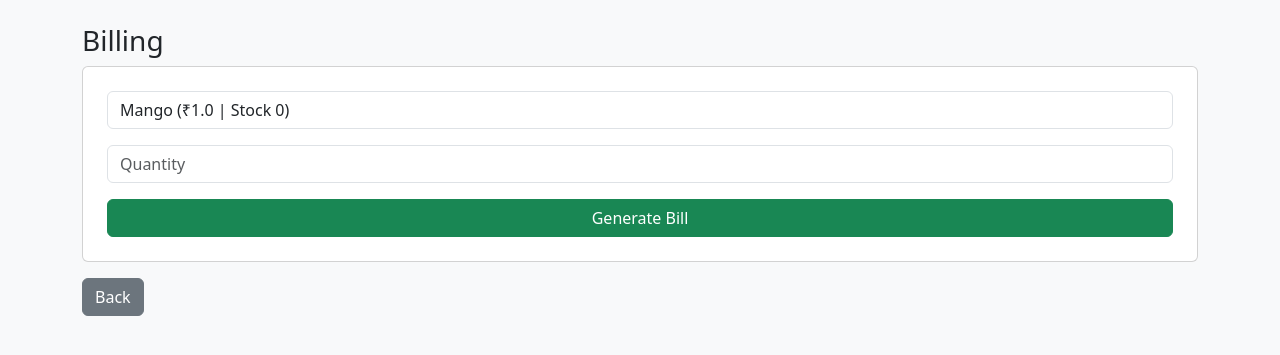
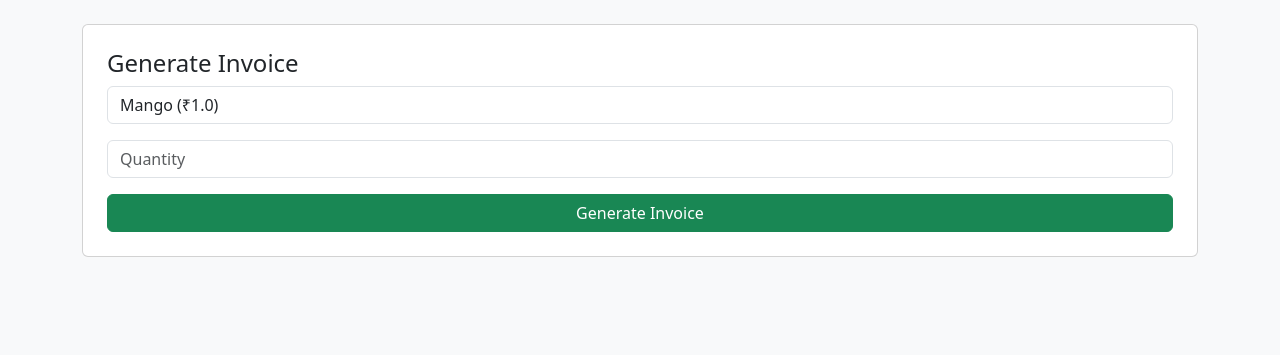
Before and after one commit to Mukesh2731/smart-grocery-system, a Flask app: page /billing in a window 1280 px wide. Shown: the top 355 px of the page. Run offline with Flask 3, Linux system fonts and the light colour scheme; data comes from the database, SQL or seed files in the repository.

Commit message:
Update billing.html

```diff
--- a/templates/billing.html
+++ b/templates/billing.html
@@ -1,40 +1,75 @@
 <!DOCTYPE html>
 <html>
 <head>
-<title>Billing</title>
+<title>Invoice</title>
+
 <link href="https://cdn.jsdelivr.net/npm/bootstrap@5.3.2/dist/css/bootstrap.min.css" rel="stylesheet">
+
+<style>
+@media print {
+  .no-print { display:none; }
+}
+.invoice-box {
+  background:white;
+  padding:30px;
+  border:1px solid #ccc;
+}
+</style>
 </head>
+
 <body class="bg-light">
 
 <div class="container mt-4">
-<h3>Billing</h3>
 
-<form method="post" class="card p-4">
-<select class="form-control mb-3" name="product_id">
-{% for p in products %}
-<option value="{{ p.id }}">{{ p.name }} (₹{{ p.price }} | Stock {{ p.quantity }})</option>
-{% endfor %}
-</select>
+<form method="post" class="card p-4 mb-4 no-print">
+  <h4>Generate Invoice</h4>
 
-<input class="form-control mb-3" name="qty" placeholder="Quantity" required>
-<button class="btn btn-success">Generate Bill</button>
+  <select class="form-control mb-3" name="product_id">
+    {% for p in products %}
+      <option value="{{ p.id }}">{{ p.name }} (₹{{ p.price }})</option>
+    {% endfor %}
+  </select>
+
+  <input class="form-control mb-3" name="qty" placeholder="Quantity" required>
+  <button class="btn btn-success">Generate Invoice</button>
 </form>
 
 {% if bill %}
-<div class="card p-4 mt-3">
-<h4>Invoice</h4>
-<p>Product: {{ bill.name }}</p>
-<p>Price: ₹{{ bill.price }}</p>
-<p>Quantity: {{ bill.qty }}</p>
-<h4>Total: ₹{{ bill.total }}</h4>
+<div class="invoice-box">
+  <h3>Smart Grocery Store</h3>
+  <p>GSTIN: 29ABCDE1234F1Z5</p>
+  <hr>
+
+  <p><strong>Invoice No:</strong> {{ bill.invoice }}</p>
+  <p><strong>Date:</strong> {{ bill.date }}</p>
+
+  <table class="table table-bordered mt-3">
+    <tr>
+      <th>Product</th>
+      <th>Qty</th>
+      <th>Rate</th>
+      <th>Amount</th>
+    </tr>
+    <tr>
+      <td>{{ bill.name }}</td>
+      <td>{{ bill.qty }}</td>
+      <td>₹ {{ bill.price }}</td>
+      <td>₹ {{ bill.subtotal }}</td>
+    </tr>
+  </table>
+
+  <table class="table">
+    <tr><td>CGST (9%)</td><td>₹ {{ bill.cgst }}</td></tr>
+    <tr><td>SGST (9%)</td><td>₹ {{ bill.sgst }}</td></tr>
+    <tr class="fw-bold"><td>Total</td><td>₹ {{ bill.total }}</td></tr>
+  </table>
+
+  <button onclick="window.print()" class="btn btn-primary no-print">
+    Print Invoice
+  </button>
 </div>
 {% endif %}
 
-{% if error %}
-<div class="alert alert-danger mt-3">{{ error }}</div>
-{% endif %}
-
-<a href="/dashboard" class="btn btn-secondary mt-3">Back</a>
 </div>
 
 </body>
```
